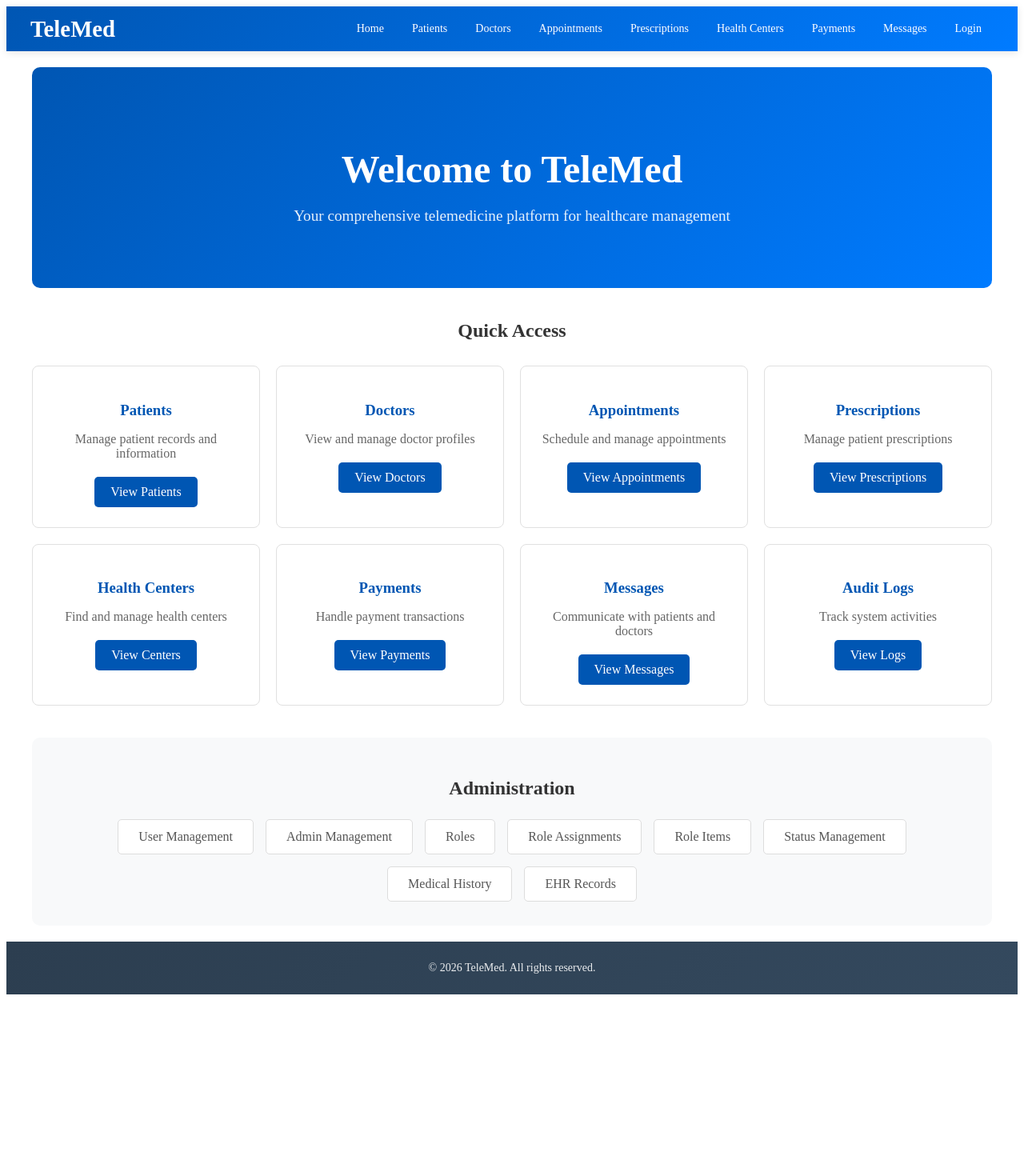
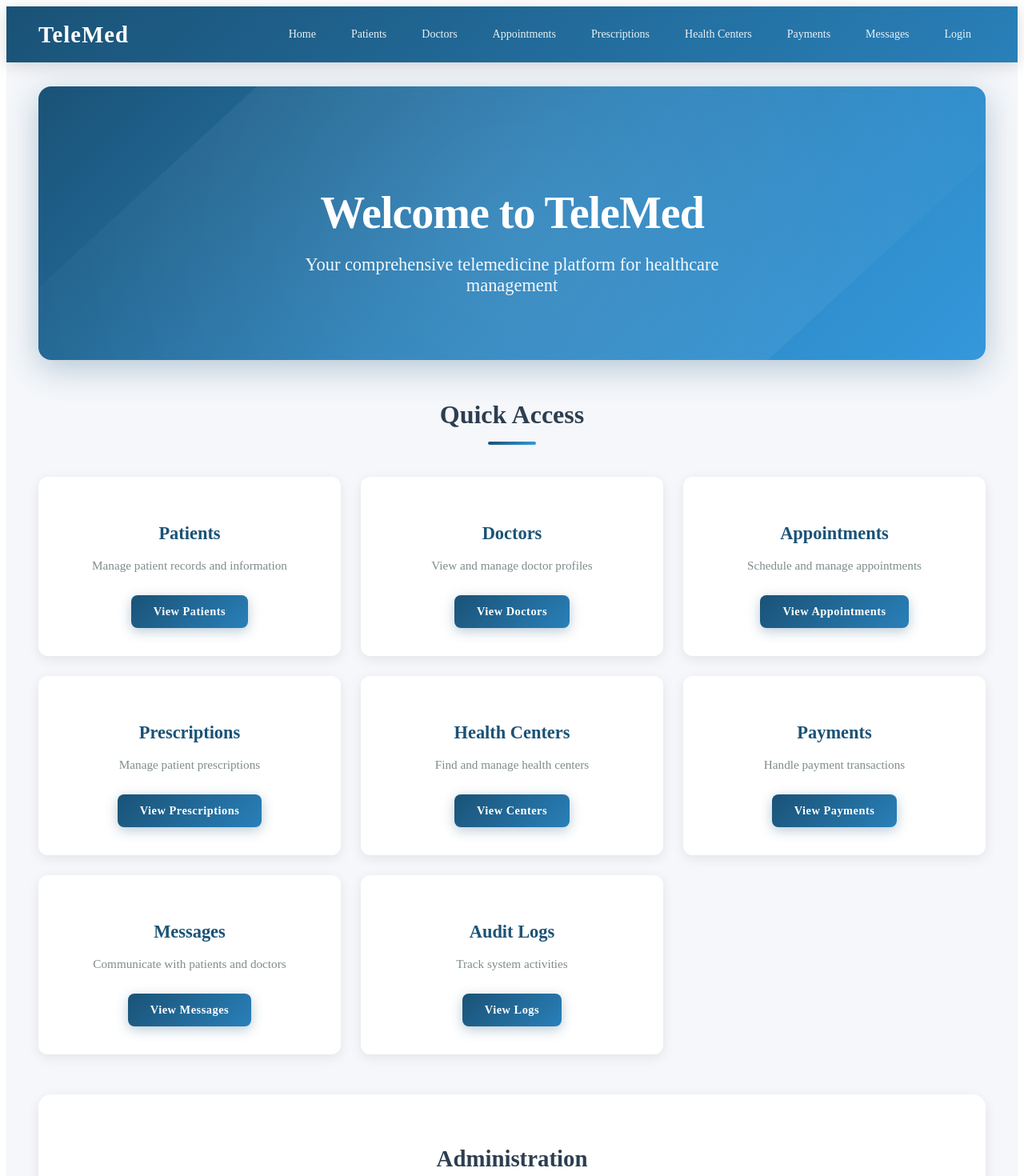
Before and after one commit to OumaCavin/telemedicine-project, a React (Create React App) app in the folder frontend/: page / in a window 1280 px wide. Shown: the top 1470 px of the page at 80% size. Before the commit the page ends 1251 px from the top, so only its background shows below. Built offline with nearby package versions, Linux system fonts and the light colour scheme.

Commit message:
Improve UI/Design: Professional dashboard styling

```diff
--- a/frontend/src/components/Header.css
+++ b/frontend/src/components/Header.css
@@ -1,25 +1,32 @@
 .header {
-    background: linear-gradient(135deg, #0056b3 0%, #007bff 100%);
+    background: linear-gradient(135deg, #1a5276 0%, #2980b9 100%);
     color: white;
-    padding: 0 30px;
+    padding: 0 40px;
     display: flex;
     justify-content: space-between;
     align-items: center;
-    box-shadow: 0 2px 10px rgba(0, 0, 0, 0.1);
+    box-shadow: 0 4px 20px rgba(0, 0, 0, 0.15);
     position: sticky;
     top: 0;
     z-index: 1000;
+    min-height: 70px;
 }
 
 .header-brand h1 {
     margin: 0;
     font-size: 1.8rem;
+    letter-spacing: 1px;
 }
 
 .header-brand a {
     color: white;
     text-decoration: none;
     font-weight: 700;
+    transition: opacity 0.2s;
+}
+
+.header-brand a:hover {
+    opacity: 0.9;
 }
 
 .header-nav {
@@ -30,27 +37,35 @@
 .nav-main {
     list-style: none;
     display: flex;
-    gap: 5px;
+    gap: 8px;
     margin: 0;
     padding: 0;
+    flex-wrap: wrap;
 }
 
 .nav-main li {
     position: relative;
 }
 
-.nav-main a {
-    color: white;
+.nav-main a,
+.nav-main button {
+    color: rgba(255, 255, 255, 0.9);
     text-decoration: none;
     font-weight: 500;
     font-size: 14px;
-    padding: 20px 15px;
+    padding: 24px 18px;
     display: block;
-    transition: background-color 0.2s;
+    transition: all 0.25s ease;
+    background: none;
+    border: none;
+    cursor: pointer;
+    font-family: inherit;
 }
 
-.nav-main a:hover {
-    background-color: rgba(255, 255, 255, 0.15);
+.nav-main a:hover,
+.nav-main button:hover {
+    background-color: rgba(255, 255, 255, 0.2);
+    color: white;
 }
 
 .nav-main a::after {
@@ -60,44 +75,78 @@
     left: 50%;
     width: 0;
     height: 3px;
-    background-color: white;
-    transition: all 0.2s;
+    background-color: #f39c12;
+    transition: all 0.3s ease;
     transform: translateX(-50%);
+    border-radius: 2px;
 }
 
 .nav-main a:hover::after {
-    width: 80%;
+    width: 70%;
+}
+
+/* Special styling for Logout button */
+.nav-main button.logout-btn {
+    padding: 24px 18px;
+    color: rgba(255, 255, 255, 0.9);
+    border-radius: 0;
+}
+
+.nav-main button.logout-btn:hover {
+    background-color: rgba(231, 76, 60, 0.8);
+    color: white;
 }
 
 /* Mobile Responsive */
-@media (max-width: 1024px) {
+@media (max-width: 1200px) {
+    .header {
+        padding: 0 20px;
+    }
+
+    .nav-main a,
+    .nav-main button {
+        padding: 20px 14px;
+        font-size: 13px;
+    }
+}
+
+@media (max-width: 992px) {
     .header {
         flex-direction: column;
-        padding: 15px;
+        padding: 15px 20px;
+        gap: 15px;
     }
 
     .header-brand {
-        margin-bottom: 10px;
+        margin-bottom: 5px;
     }
 
     .nav-main {
         flex-wrap: wrap;
         justify-content: center;
+        gap: 5px;
     }
 
-    .nav-main a {
-        padding: 10px 12px;
+    .nav-main a,
+    .nav-main button {
+        padding: 12px 14px;
         font-size: 13px;
     }
 }
 
-@media (max-width: 480px) {
+@media (max-width: 576px) {
     .nav-main {
-        gap: 2px;
+        justify-content: center;
+        gap: 3px;
     }
 
-    .nav-main a {
-        padding: 8px 10px;
+    .nav-main a,
+    .nav-main button {
+        padding: 10px 12px;
         font-size: 12px;
     }
+
+    .header-brand h1 {
+        font-size: 1.5rem;
+    }
 }
--- a/frontend/src/components/Header.js
+++ b/frontend/src/components/Header.js
@@ -27,7 +27,7 @@ const Header = () => {
                     <li><Link to="/payments">Payments</Link></li>
                     <li><Link to="/messages">Messages</Link></li>
                     {token ? (
-                        <li><button onClick={handleLogout} style={{background:'none',border:'none',cursor:'pointer',color:'inherit'}}>Logout</button></li>
+                        <li><button onClick={handleLogout} className="logout-btn" style={{background:'none',border:'none',cursor:'pointer',color:'inherit'}}>Logout</button></li>
                     ) : (
                         <li><Link to="/login">Login</Link></li>
                     )}
--- a/frontend/src/components/Home.css
+++ b/frontend/src/components/Home.css
@@ -1,96 +1,181 @@
 .home-container {
-    max-width: 1200px;
+    max-width: 1400px;
     margin: 0 auto;
-    padding: 20px;
+    padding: 30px 40px;
+    background-color: #f5f7fa;
+    min-height: calc(100vh - 70px);
 }
 
 .hero {
     text-align: center;
-    padding: 60px 20px;
-    background: linear-gradient(135deg, #0056b3 0%, #007bff 100%);
+    padding: 80px 40px;
+    background: linear-gradient(135deg, #1a5276 0%, #2980b9 50%, #3498db 100%);
     color: white;
-    border-radius: 10px;
-    margin-bottom: 40px;
+    border-radius: 16px;
+    margin-bottom: 50px;
+    box-shadow: 0 10px 40px rgba(26, 82, 118, 0.3);
+    position: relative;
+    overflow: hidden;
+}
+
+.hero::before {
+    content: '';
+    position: absolute;
+    top: -50%;
+    left: -50%;
+    width: 200%;
+    height: 200%;
+    background: radial-gradient(circle, rgba(255,255,255,0.1) 0%, transparent 60%);
+    animation: shimmer 15s infinite linear;
+}
+
+@keyframes shimmer {
+    0% { transform: rotate(0deg); }
+    100% { transform: rotate(360deg); }
 }
 
 .hero h1 {
-    font-size: 3rem;
+    font-size: 3.5rem;
     margin-bottom: 20px;
+    font-weight: 700;
+    letter-spacing: -1px;
+    position: relative;
+    z-index: 1;
 }
 
 .hero p {
-    font-size: 1.2rem;
-    opacity: 0.9;
+    font-size: 1.4rem;
+    opacity: 0.95;
+    font-weight: 400;
+    position: relative;
+    z-index: 1;
+    max-width: 600px;
+    margin: 0 auto;
 }
 
 .features {
-    margin-bottom: 40px;
+    margin-bottom: 50px;
 }
 
 .features h2 {
     text-align: center;
-    margin-bottom: 30px;
-    color: #333;
+    margin-bottom: 40px;
+    color: #2c3e50;
+    font-size: 2rem;
+    font-weight: 600;
+    position: relative;
+}
+
+.features h2::after {
+    content: '';
+    display: block;
+    width: 60px;
+    height: 4px;
+    background: linear-gradient(90deg, #1a5276, #3498db);
+    margin: 15px auto 0;
+    border-radius: 2px;
 }
 
 .feature-grid {
     display: grid;
-    grid-template-columns: repeat(auto-fit, minmax(250px, 1fr));
-    gap: 20px;
+    grid-template-columns: repeat(auto-fit, minmax(280px, 1fr));
+    gap: 25px;
 }
 
 .feature-card {
     background: white;
-    border: 1px solid #e0e0e0;
-    border-radius: 8px;
-    padding: 25px;
+    border: none;
+    border-radius: 12px;
+    padding: 35px 30px;
     text-align: center;
-    transition: transform 0.2s, box-shadow 0.2s;
+    transition: all 0.3s ease;
+    box-shadow: 0 4px 15px rgba(0, 0, 0, 0.08);
+    position: relative;
+    overflow: hidden;
+}
+
+.feature-card::before {
+    content: '';
+    position: absolute;
+    top: 0;
+    left: 0;
+    right: 0;
+    height: 4px;
+    background: linear-gradient(90deg, #1a5276, #3498db);
+    transform: scaleX(0);
+    transition: transform 0.3s ease;
 }
 
 .feature-card:hover {
-    transform: translateY(-5px);
-    box-shadow: 0 10px 20px rgba(0, 0, 0, 0.1);
+    transform: translateY(-8px);
+    box-shadow: 0 15px 40px rgba(0, 0, 0, 0.15);
+}
+
+.feature-card:hover::before {
+    transform: scaleX(1);
 }
 
 .feature-card h3 {
-    color: #0056b3;
-    margin-bottom: 10px;
+    color: #1a5276;
+    margin-bottom: 15px;
+    font-size: 1.4rem;
+    font-weight: 600;
 }
 
 .feature-card p {
-    color: #666;
-    margin-bottom: 20px;
+    color: #7f8c8d;
+    margin-bottom: 25px;
+    font-size: 0.95rem;
+    line-height: 1.6;
 }
 
 .btn {
     display: inline-block;
-    padding: 10px 20px;
-    border-radius: 5px;
+    padding: 12px 28px;
+    border-radius: 8px;
     text-decoration: none;
-    font-weight: 500;
-    transition: background-color 0.2s;
+    font-weight: 600;
+    font-size: 0.9rem;
+    transition: all 0.3s ease;
+    letter-spacing: 0.5px;
 }
 
 .btn-primary {
-    background-color: #0056b3;
+    background: linear-gradient(135deg, #1a5276 0%, #2980b9 100%);
     color: white;
+    box-shadow: 0 4px 15px rgba(26, 82, 118, 0.3);
 }
 
 .btn-primary:hover {
-    background-color: #004494;
+    background: linear-gradient(135deg, #154360 0%, #1f618d 100%);
+    transform: translateY(-2px);
+    box-shadow: 0 6px 20px rgba(26, 82, 118, 0.4);
 }
 
 .admin-section {
-    background: #f8f9fa;
-    padding: 30px;
-    border-radius: 10px;
+    background: white;
+    padding: 40px;
+    border-radius: 16px;
+    box-shadow: 0 4px 15px rgba(0, 0, 0, 0.08);
 }
 
 .admin-section h2 {
     text-align: center;
-    margin-bottom: 25px;
-    color: #333;
+    margin-bottom: 30px;
+    color: #2c3e50;
+    font-size: 1.8rem;
+    font-weight: 600;
+    position: relative;
+}
+
+.admin-section h2::after {
+    content: '';
+    display: block;
+    width: 50px;
+    height: 3px;
+    background: linear-gradient(90deg, #1a5276, #3498db);
+    margin: 12px auto 0;
+    border-radius: 2px;
 }
 
 .admin-grid {
@@ -101,19 +186,50 @@
 }
 
 .admin-link {
-    padding: 12px 25px;
-    background: white;
-    border: 1px solid #ddd;
-    border-radius: 5px;
+    padding: 14px 28px;
+    background: linear-gradient(135deg, #f8f9fa 0%, #e9ecef 100%);
+    border: 2px solid transparent;
+    border-radius: 8px;
     text-decoration: none;
-    color: #555;
-    transition: all 0.2s;
+    color: #495057;
+    font-weight: 500;
+    font-size: 0.9rem;
+    transition: all 0.3s ease;
 }
 
 .admin-link:hover {
-    background: #0056b3;
+    background: linear-gradient(135deg, #1a5276 0%, #2980b9 100%);
     color: white;
-    border-color: #0056b3;
+    border-color: #1a5276;
+    transform: translateY(-3px);
+    box-shadow: 0 6px 20px rgba(26, 82, 118, 0.3);
+}
+
+@media (max-width: 992px) {
+    .home-container {
+        padding: 20px;
+    }
+
+    .hero {
+        padding: 60px 30px;
+    }
+
+    .hero h1 {
+        font-size: 2.5rem;
+    }
+
+    .hero p {
+        font-size: 1.1rem;
+    }
+
+    .feature-grid {
+        grid-template-columns: repeat(auto-fit, minmax(250px, 1fr));
+        gap: 20px;
+    }
+
+    .feature-card {
+        padding: 25px 20px;
+    }
 }
 
 @media (max-width: 768px) {
@@ -129,4 +245,10 @@
         flex-direction: column;
         align-items: center;
     }
+
+    .admin-link {
+        width: 100%;
+        max-width: 300px;
+        text-align: center;
+    }
 }
```
